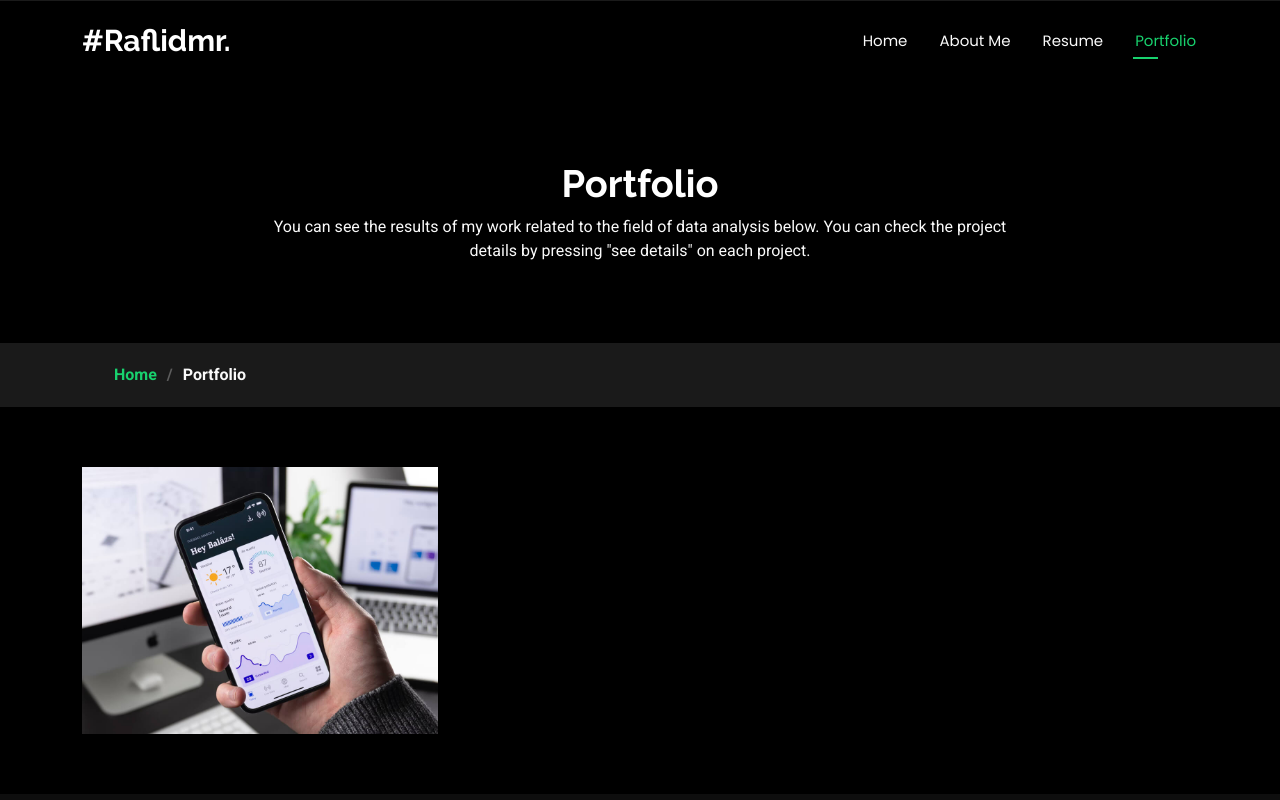
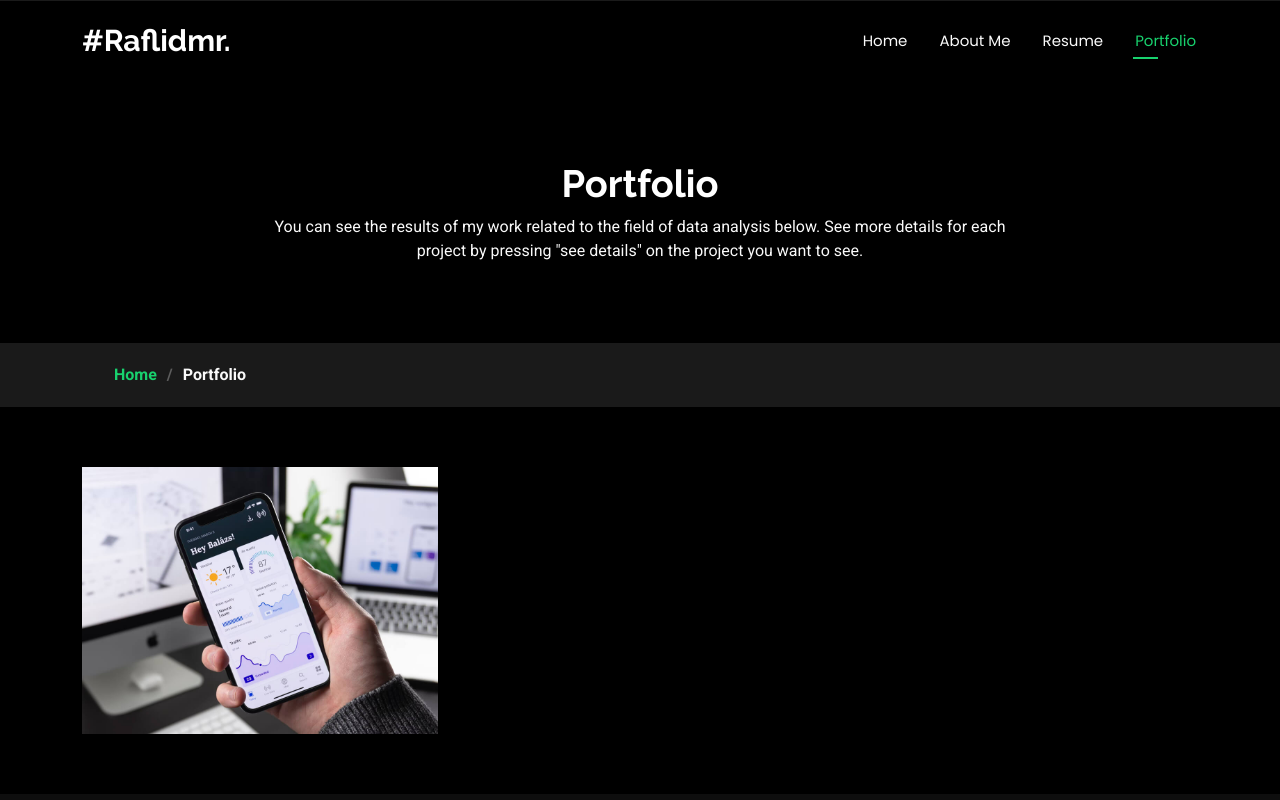
Before and after one commit to Rfldmr/Rfldmr.github.io, a plain HTML site: page portfolio.html in a window 1280 px wide. Shown: the top 800 px of the page. Drawn offline with Linux system fonts and the light colour scheme.

Commit message:
Update portfolio.html

```diff
--- a/portfolio.html
+++ b/portfolio.html
@@ -69,7 +69,7 @@
           <div class="row d-flex justify-content-center text-center">
             <div class="col-lg-8">
               <h1>Portfolio</h1>
-              <p class="mb-0">You can see the results of my work related to the field of data analysis below. You can check the project details by pressing "see details" on each project.</p>
+              <p class="mb-0">You can see the results of my work related to the field of data analysis below. See more details for each project by pressing "see details" on the project you want to see.</p>
             </div>
           </div>
         </div>
@@ -97,7 +97,7 @@
                 <div class="portfolio-info">
                   <h4>Mini Project</h4>
                   <p>Simple Web Auto-Login Bot With Selenium</p>
-                  <a href="portfolio-details.html" title="Project Details" class="details-link"><i class="bi bi-folder2-open"></i></a>
+                  <a href="portfolio-details.html" title="See Details" class="details-link"><i class="bi bi-folder2-open"></i></a>
                 </div>
               </div>
             </div><!-- End Portfolio Item -->
```
